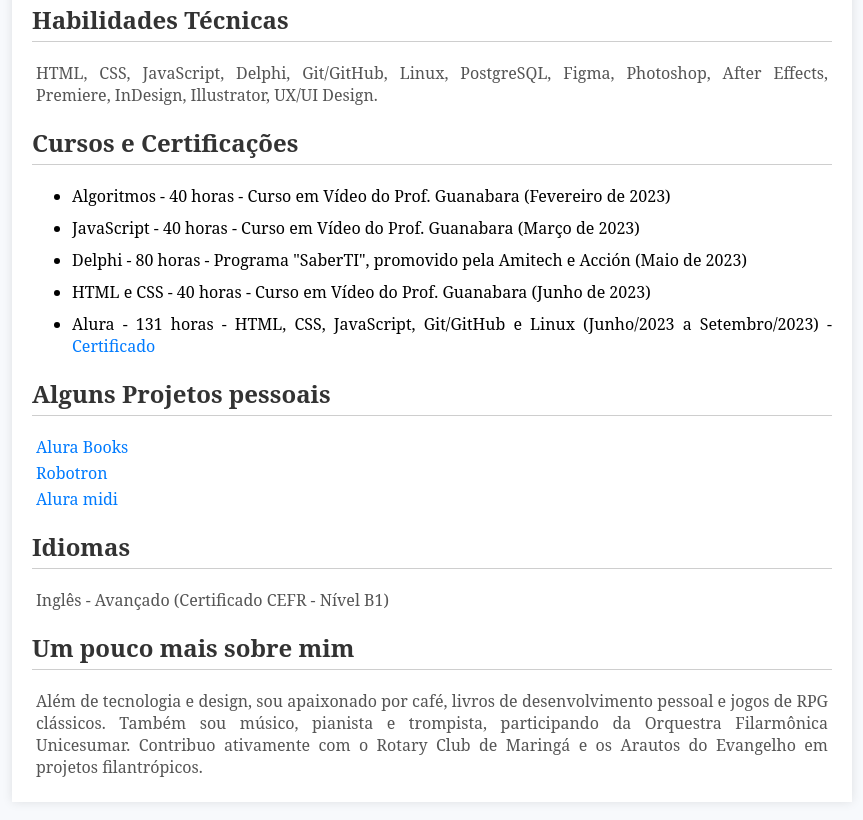
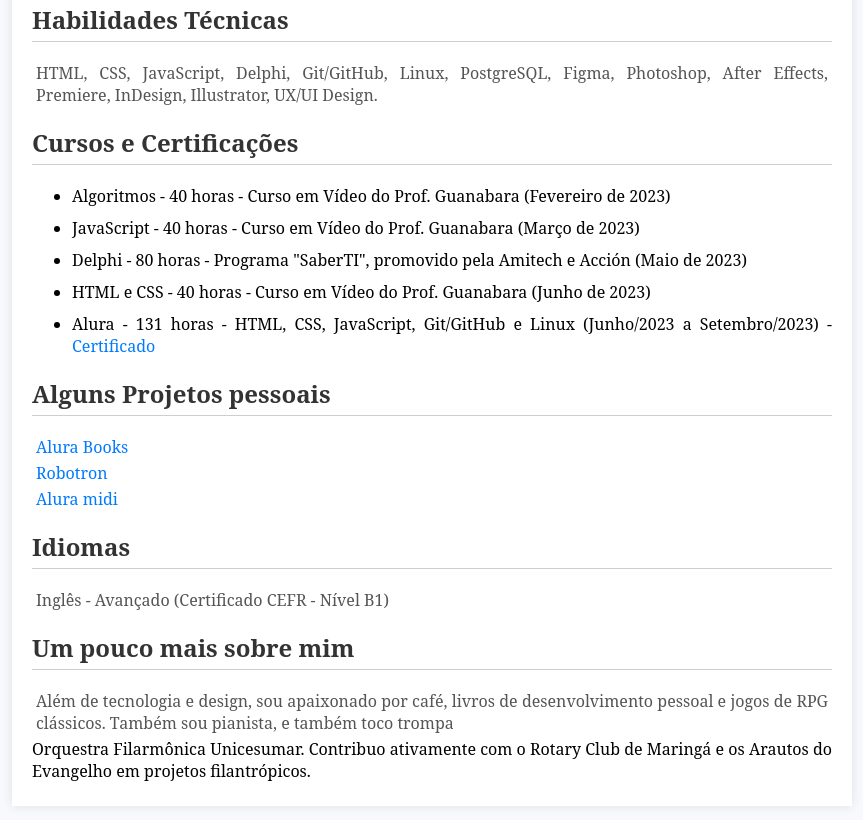
Before and after one commit to lpcampanholi/Curriculo, a plain HTML site: page index.html in a window 1280 px wide. Shown: the part 1563-2383 px from the top of the page, without its empty margins (208-1071 px from the left). Drawn offline with Linux system fonts and the light colour scheme.

Commit message:
versão final do documento simples

```diff
--- a/index.html
+++ b/index.html
@@ -97,7 +97,7 @@
 
         <section>
             <h2>Um pouco mais sobre mim</h2>
-            <p>Além de tecnologia e design, sou apaixonado por café, livros de desenvolvimento pessoal e jogos de RPG clássicos. Também sou músico, pianista e trompista, participando da Orquestra Filarmônica Unicesumar. Contribuo ativamente com o Rotary Club de Maringá e os Arautos do Evangelho em projetos filantrópicos.</p>
+            <p>Além de tecnologia e design, sou apaixonado por café, livros de desenvolvimento pessoal e jogos de RPG clássicos. Também sou pianista, e também toco trompa <nav></nav> Orquestra Filarmônica Unicesumar. Contribuo ativamente com o Rotary Club de Maringá e os Arautos do Evangelho em projetos filantrópicos.</p>
         </section>
     </div>
 </body>
```
